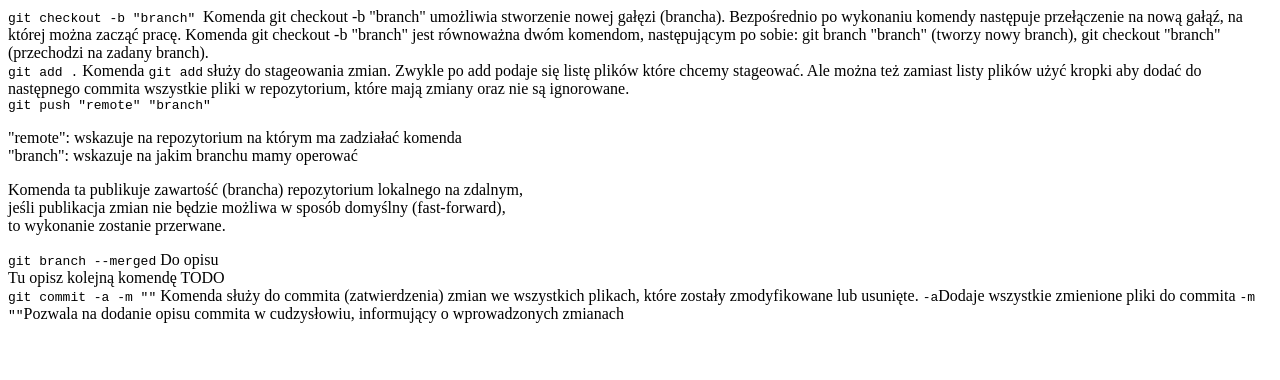
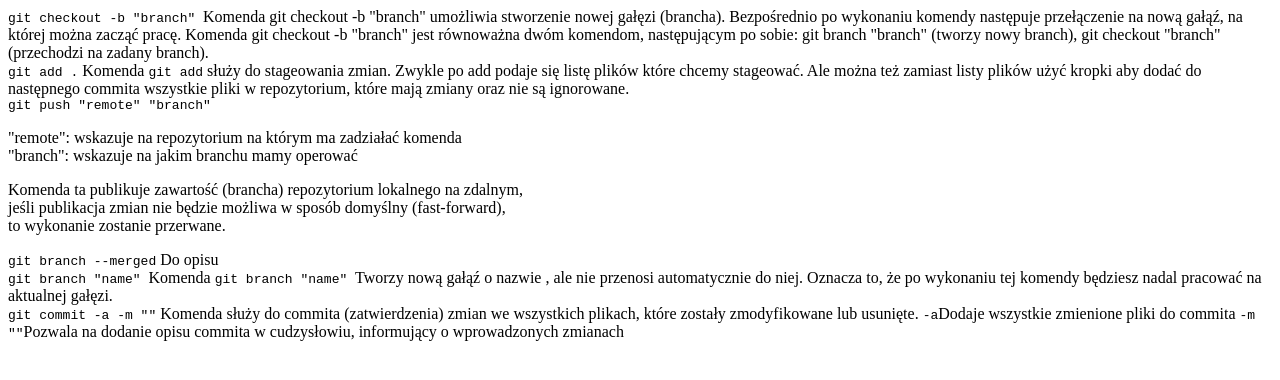
Before and after one commit to mklasa12/DINO202324, a plain HTML site: page index.html in a window 1280 px wide. Drawn offline with Linux system fonts and the light colour scheme.

Commit message:
Update index.html
Commend git branch "name" added to definitions

```diff
--- a/index.html
+++ b/index.html
@@ -29,7 +29,9 @@
       Do opisu
     </div>
     <div>
-      Tu opisz kolejną komendę TODO
+      <code> git branch "name" </code>
+      Komenda <code> git branch "name" </code> Tworzy nową gałąź o nazwie <nazwa>, ale nie przenosi automatycznie do niej.
+        Oznacza to, że po wykonaniu tej komendy będziesz nadal pracować na aktualnej gałęzi.
     </div>
     <div>
       <code>git commit -a -m ""</code>
```
